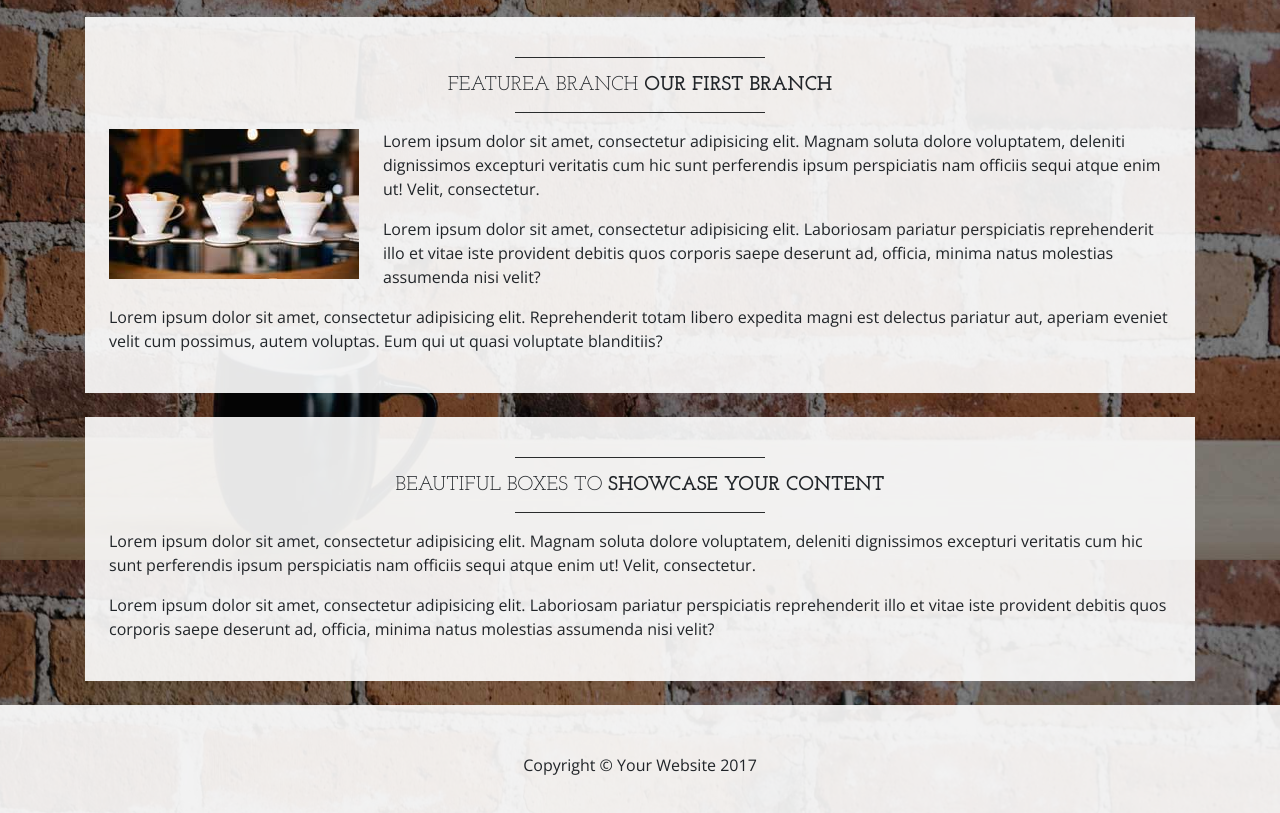
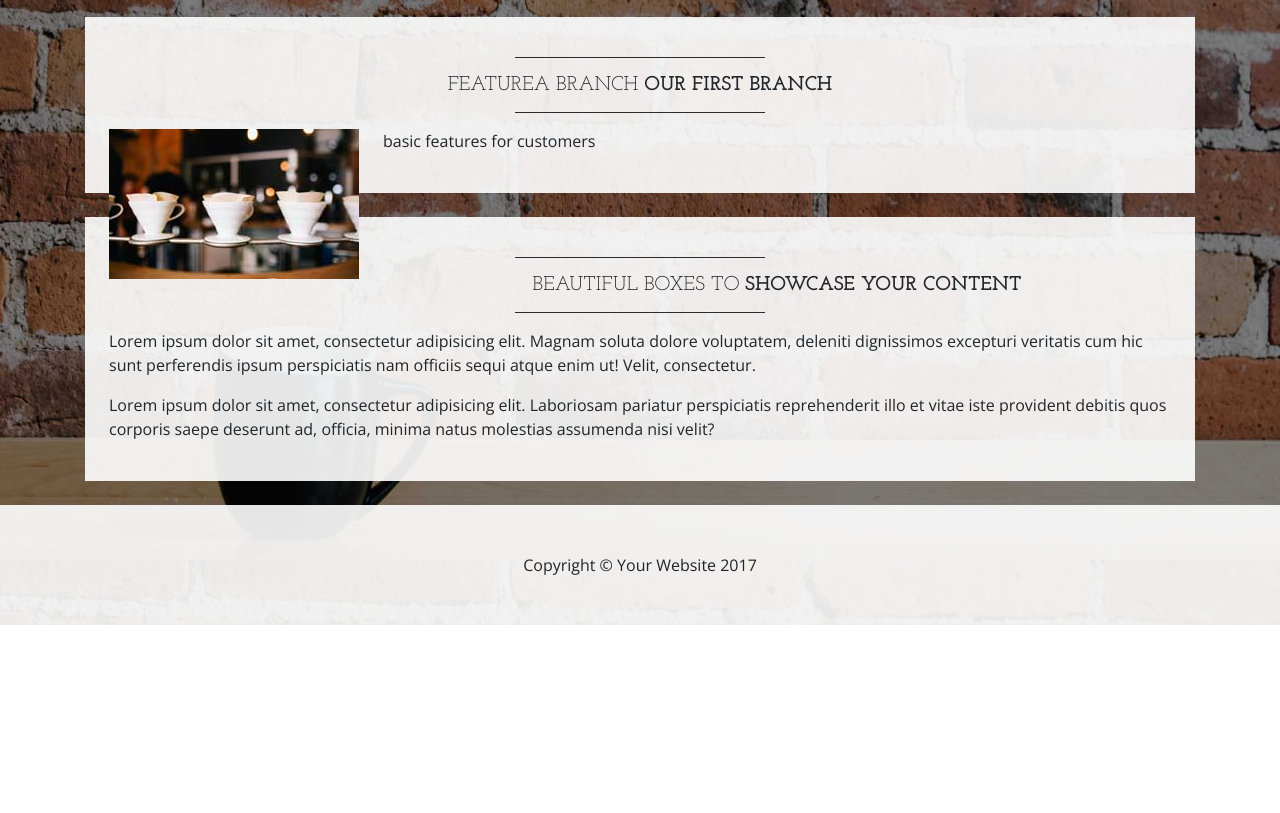
Before and after one commit to JasonDuquain/learnGit, a website: page index.html in a window 1280 px wide. Shown: the part 1040-1853 px from the top of the page. After the commit the page ends 1665 px from the top, so only its background shows below. Drawn offline with nearby package versions, Linux system fonts and the light colour scheme.

Commit message:
edited paragraph

```diff
--- a/index.html
+++ b/index.html
@@ -114,9 +114,7 @@
         </h2>
         <hr class="divider">
         <img class="img-fluid float-left mr-4 d-none d-lg-block" src="img/intro-pic.jpg" alt="">
-        <p>Lorem ipsum dolor sit amet, consectetur adipisicing elit. Magnam soluta dolore voluptatem, deleniti dignissimos excepturi veritatis cum hic sunt perferendis ipsum perspiciatis nam officiis sequi atque enim ut! Velit, consectetur.</p>
-        <p>Lorem ipsum dolor sit amet, consectetur adipisicing elit. Laboriosam pariatur perspiciatis reprehenderit illo et vitae iste provident debitis quos corporis saepe deserunt ad, officia, minima natus molestias assumenda nisi velit?</p>
-        <p>Lorem ipsum dolor sit amet, consectetur adipisicing elit. Reprehenderit totam libero expedita magni est delectus pariatur aut, aperiam eveniet velit cum possimus, autem voluptas. Eum qui ut quasi voluptate blanditiis?</p>
+        <p>basic features for customers</p>
       </div>
 
       <div class="bg-faded p-4 my-4">
```
